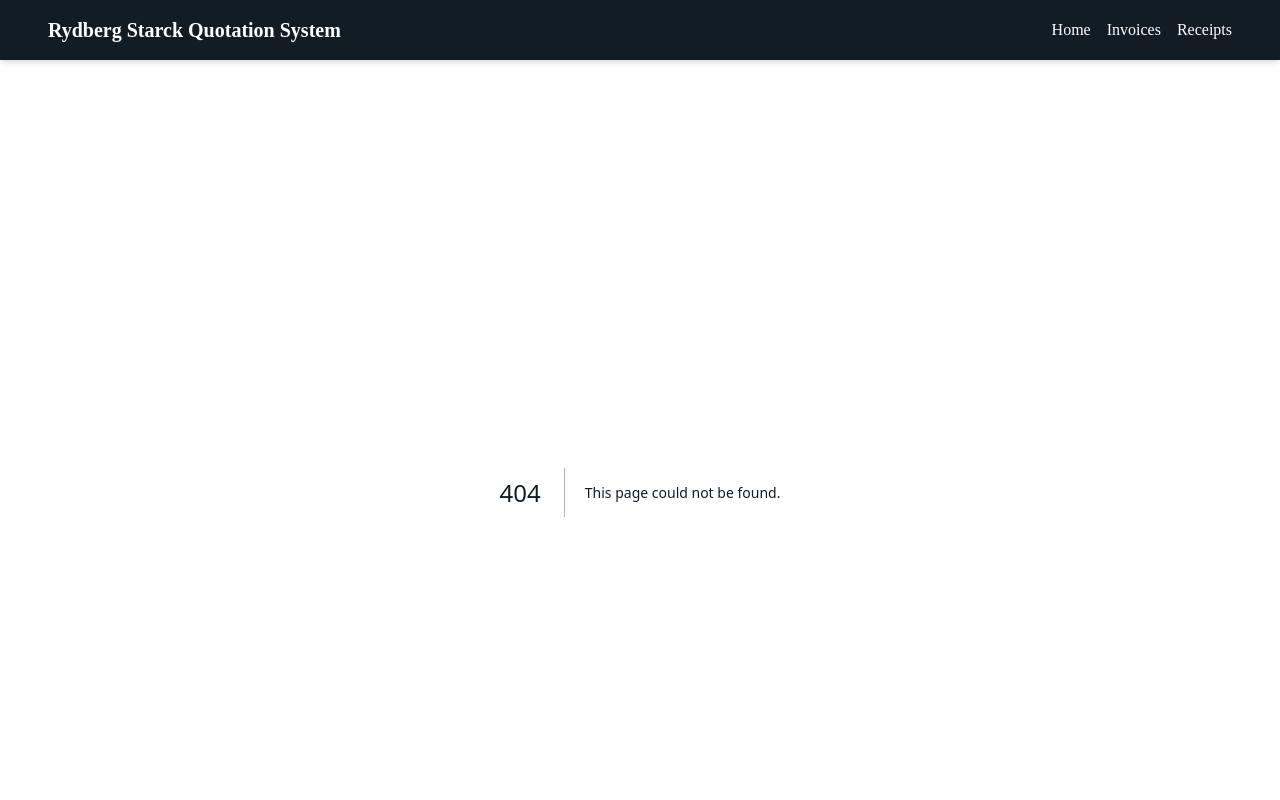
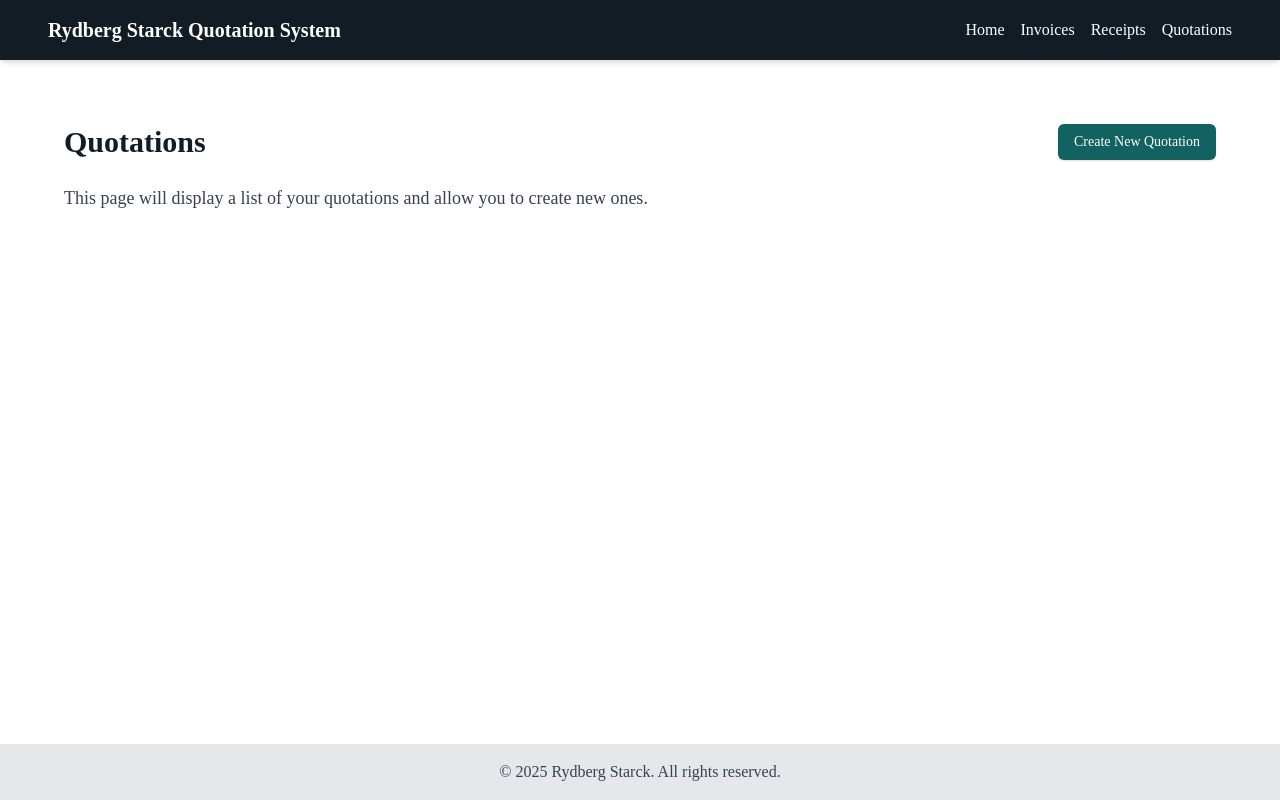
Before and after one commit to Aurie08/my-quotation-system, a Next.js app: page /quotations in a window 1280 px wide. Before the commit this address had no page. Shown: the top 800 px of the page. Built offline with nearby package versions, Linux system fonts and the light colour scheme.

Commit message:
feat: Implement basic Quotations page, create new quotation page, a working homepage

```diff
--- /dev/null
+++ b/src/app/quotations/page.tsx
@@ -0,0 +1,23 @@
+// src/app/quotations/page.tsx
+import React from 'react';
+import Link from 'next/link';
+import { Button } from '@/components/ui/button';
+
+export default function QuotationsPage() {
+  return (
+    <div className="container mx-auto py-8">
+      <div className="flex justify-between items-center mb-6">
+        <h1 className="text-3xl font-bold text-rs-dark-navy">Quotations</h1>
+        <Link href="/quotations/new">
+          <Button className="bg-rs-teal-green hover:bg-rs-light-teal text-white">
+            Create New Quotation
+          </Button>
+        </Link>
+      </div>
+
+      <p className="text-lg text-gray-700">
+        This page will display a list of your quotations and allow you to create new ones.
+      </p>
+    </div>
+  );
+}
--- a/src/components/Layout.tsx
+++ b/src/components/Layout.tsx
@@ -19,6 +19,7 @@ const Layout: React.FC<LayoutProps> = ({ children }) => {
             <li><Link href="/" className="hover:text-rs-light-teal">Home</Link></li>
             <li><Link href="/invoices" className="hover:text-rs-light-teal">Invoices</Link></li>
             <li><Link href="/receipts" className="hover:text-rs-light-teal">Receipts</Link></li>
+          <li><Link href="/quotations" className="hover:text-rs-light-teal">Quotations</Link></li>
           </ul>
         </nav>
       </header>
--- /dev/null
+++ b/src/types/quotation.ts
@@ -0,0 +1,12 @@
+// src/types/quotation.ts
+
+export interface Quotation {
+  id: string; // Unique identifier for the quotation
+  customerName: string;
+  itemDescription: string;
+  quantity: number;
+  unitPrice: number;
+  totalAmount: number; // This will be calculated
+  date: string; // Date of the quotation, e.g., 'YYYY-MM-DD'
+  status: 'pending' | 'approved' | 'rejected'; // Status of the quotation
+}
```
